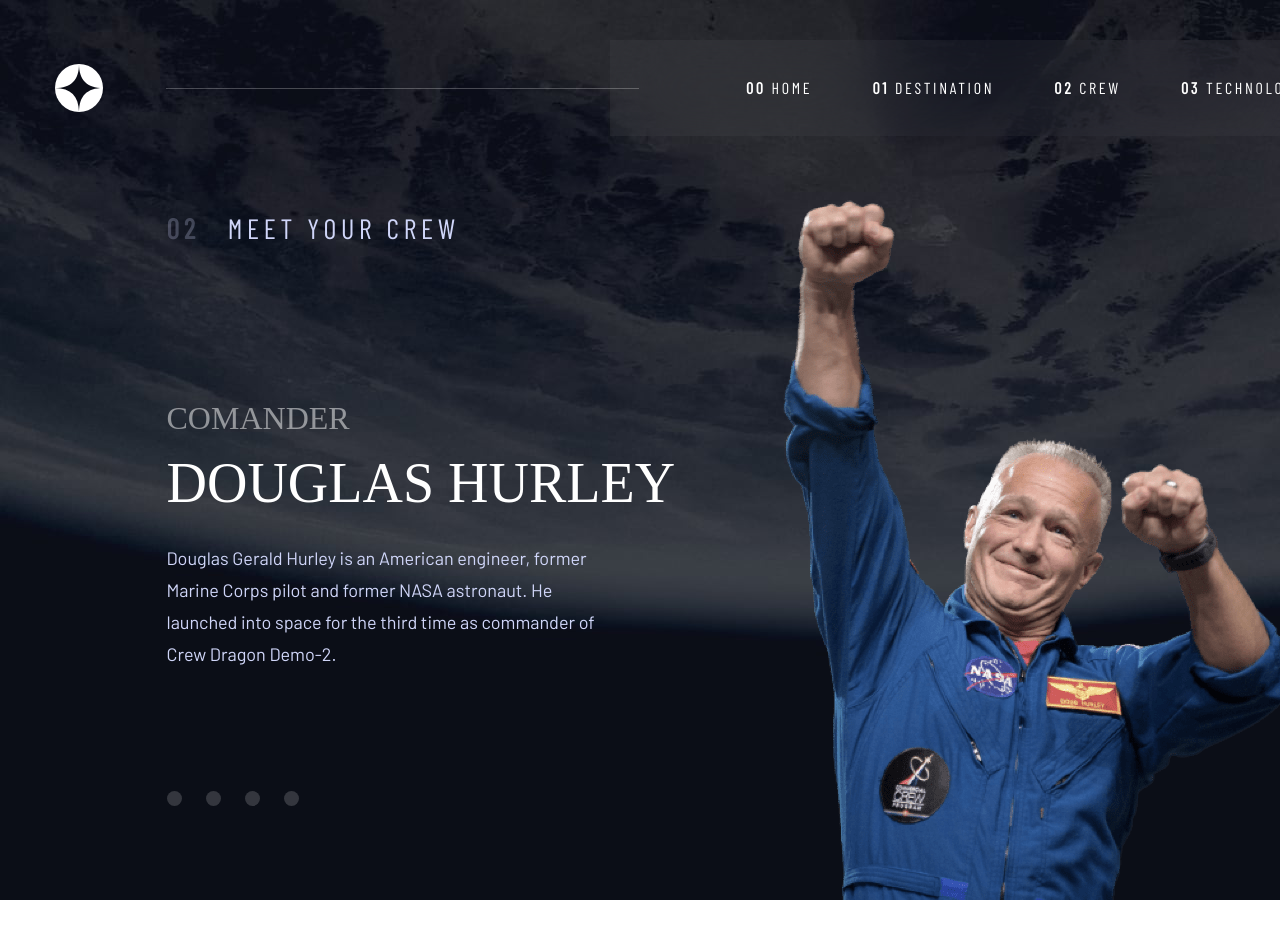
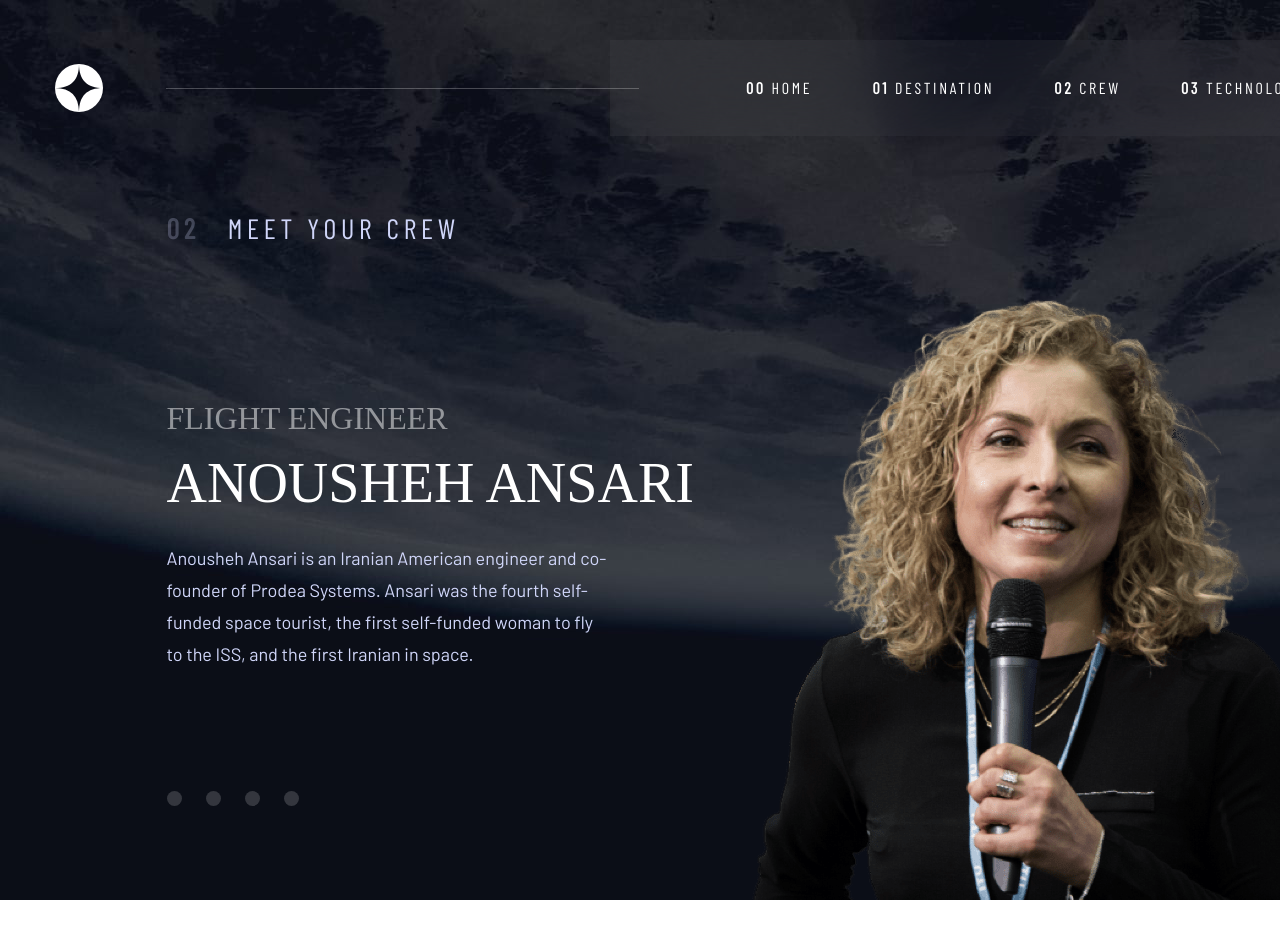
Before and after one commit to iago-guinossi/space-tourism, a React (Vite) app: page /crew in a window 1280 px wide. Shown: the top 938 px of the page. Built offline with nearby package versions, Linux system fonts and the light colour scheme; a web font is replaced by a local one.

Commit message:
Create another crew components

```diff
--- /dev/null
+++ b/src/components/pages/Crew/Anousheh/Anousheh.tsx
@@ -0,0 +1,62 @@
+import styled from "styled-components";
+import { Tittle } from "../../../uiComponents/Tittle";
+import { Text } from "../../../uiComponents/Text";
+
+const ContentContainer = styled.div`
+  height: 100%;
+  display: flex;
+  flex-direction: row;
+`;
+
+const TextContainer = styled.div`
+  width: 570px;
+  display: flex;
+  flex-direction: column;
+  height: 100%;
+  flex-shrink: 0;
+`;
+
+const TittleCrew = styled(Tittle)`
+  opacity: 0.5;
+`;
+
+const CrewText = styled(Text)`
+  width: 444px;
+`;
+
+const ImgContainer = styled.div`
+  width: 605px;
+  flex-shrink: 0;
+  display: flex;
+  justify-content: center;
+  box-sizing: border-box;
+`;
+
+const CrewImg = styled.img`
+  position: absolute;
+  margin-top: 52px;
+`;
+
+export function Anousheh() {
+  return (
+    <ContentContainer>
+      <TextContainer>
+        <TittleCrew fontSize={32} lineHeight={36.67} marginTop={154}>
+          FLIGHT ENGINEER
+        </TittleCrew>
+        <Tittle fontSize={56} lineHeight={64.18} marginTop={15}>
+          ANOUSHEH ANSARI
+        </Tittle>
+        <CrewText marginTop={27}>
+          Anousheh Ansari is an Iranian American engineer and co-founder of
+          Prodea Systems. Ansari was the fourth self-funded space tourist, the
+          first self-funded woman to fly to the ISS, and the first Iranian in
+          space.
+        </CrewText>
+      </TextContainer>
+      <ImgContainer>
+        <CrewImg src="\crew\image-anousheh-ansari.png" />
+      </ImgContainer>
+    </ContentContainer>
+  );
+}
--- /dev/null
+++ b/src/components/pages/Crew/Anousheh/index.ts
@@ -0,0 +1 @@
+export * from './Anousheh'
--- a/src/components/pages/Crew/Crew.tsx
+++ b/src/components/pages/Crew/Crew.tsx
@@ -4,7 +4,10 @@ import { SubTittle } from "../../uiComponents/SubTittle";
 import { SubTittleNumber } from "../../uiComponents/SubTittleNumber";
 import { Text } from "../../uiComponents/Text";
 import { Tittle } from "../../uiComponents/Tittle";
+import { Anousheh } from "./Anousheh";
 import { Douglas } from "./Douglas";
+import { Mark } from "./Mark";
+import { Victor } from "./Victor";
 
 const NavContainer = styled.div`
   width: 1107px;
@@ -43,7 +46,7 @@ export function Crew() {
             MEET YOUR CREW
           </SubTittle>
         </SubTittleContainer>
-        <Douglas/>
+        <Anousheh/>
         <ButtonContainer>
             <RoundedButton/>
             <RoundedButton/>
--- /dev/null
+++ b/src/components/pages/Crew/Mark/Mark.tsx
@@ -0,0 +1,60 @@
+import styled from "styled-components";
+import { Tittle } from "../../../uiComponents/Tittle";
+import { Text } from "../../../uiComponents/Text";
+
+const ContentContainer = styled.div`
+  height: 100%;
+  display: flex;
+  flex-direction: row;
+`;
+
+const TextContainer = styled.div`
+  width: 614px;
+  display: flex;
+  flex-direction: column;
+  height: 100%;
+  flex-shrink: 0;
+`;
+
+const TittleCrew = styled(Tittle)`
+  opacity: 0.5;
+`;
+
+const CrewText = styled(Text)`
+  width: 444px;
+`;
+
+const ImgContainer = styled.div`
+  width: 605px;
+  flex-shrink: 0;
+  margin-left: 33.5px;
+  box-sizing: border-box;
+`;
+
+const CrewImg = styled.img`
+  position: absolute;
+  margin-top: 14px;
+`;
+
+export function Mark() {
+  return (
+    <ContentContainer>
+      <TextContainer>
+        <TittleCrew fontSize={32} lineHeight={36.67} marginTop={154}>
+          MISSION SPECIALIST
+        </TittleCrew>
+        <Tittle fontSize={56} lineHeight={64.18} marginTop={15}>
+          MARK SHUTTLEWORTH
+        </Tittle>
+        <CrewText marginTop={27}>
+          Mark Richard Shuttleworth is the founder and CEO of Canonical, the
+          company behind the Linux-based Ubuntu operating system. Shuttleworth
+          became the first South African to travel to space as a space tourist.
+        </CrewText>
+      </TextContainer>
+      <ImgContainer>
+        <CrewImg src="\crew\image-mark-shuttleworth.png" />
+      </ImgContainer>
+    </ContentContainer>
+  );
+}
--- /dev/null
+++ b/src/components/pages/Crew/Mark/index.ts
@@ -0,0 +1 @@
+export * from './Mark'
--- /dev/null
+++ b/src/components/pages/Crew/Victor/Victor.tsx
@@ -0,0 +1,62 @@
+import styled from "styled-components";
+import { Tittle } from "../../../uiComponents/Tittle";
+import { Text } from "../../../uiComponents/Text";
+
+const ContentContainer = styled.div`
+  height: 100%;
+  display: flex;
+  flex-direction: row;
+`;
+
+const TextContainer = styled.div`
+  width: 570px;
+  display: flex;
+  flex-direction: column;
+  height: 100%;
+  flex-shrink: 0;
+`;
+
+const TittleCrew = styled(Tittle)`
+  opacity: 0.5;
+`;
+
+const CrewText = styled(Text)`
+  width: 444px;
+`;
+
+const ImgContainer = styled.div`
+  width: 605px;
+  flex-shrink: 0;
+  display: flex;
+  justify-content: center;
+  box-sizing: border-box;
+`;
+
+const CrewImg = styled.img`
+  position: absolute;
+  margin-top: 9px;
+`;
+
+export function Victor() {
+  return (
+    <ContentContainer>
+      <TextContainer>
+        <TittleCrew fontSize={32} lineHeight={36.67} marginTop={154}>
+          PILOT
+        </TittleCrew>
+        <Tittle fontSize={56} lineHeight={64.18} marginTop={15}>
+          VICTOR GLOVER
+        </Tittle>
+        <CrewText marginTop={27}>
+          Pilot on the first operational flight of the SpaceX Crew Dragon to the
+          International Space Station. Glover is a commander in the U.S. Navy
+          where he pilots an F/A-18.He was a crew member of Expedition 64, and
+          served as a station systems flight engineer.
+        </CrewText>
+      </TextContainer>
+      <ImgContainer>
+        <CrewImg src="\crew\image-victor-glover.png" />
+      </ImgContainer>
+    </ContentContainer>
+  );
+}
--- /dev/null
+++ b/src/components/pages/Crew/Victor/index.ts
@@ -0,0 +1 @@
+export * from './Victor'
```
